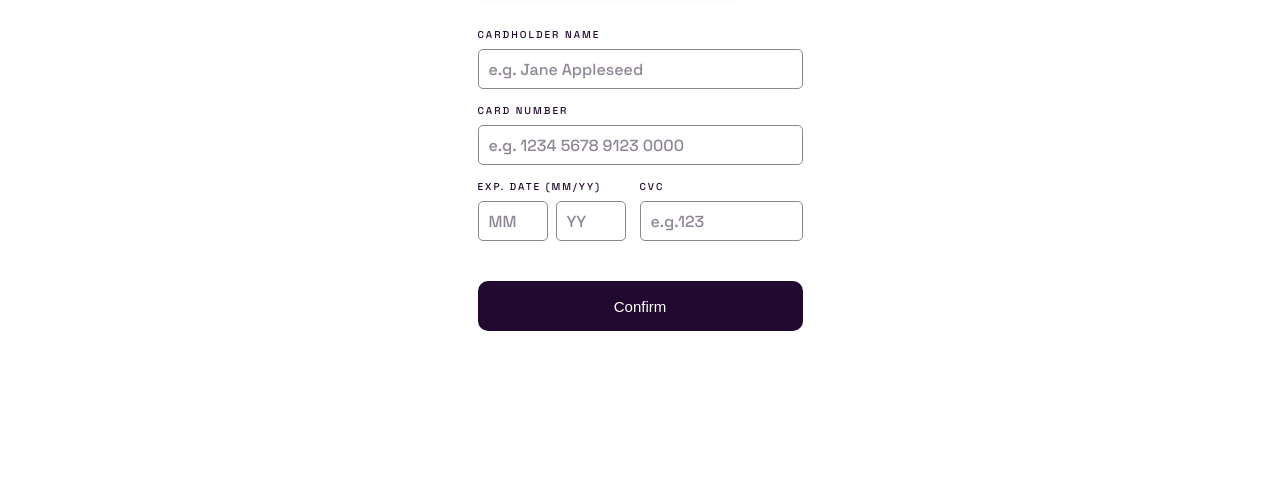
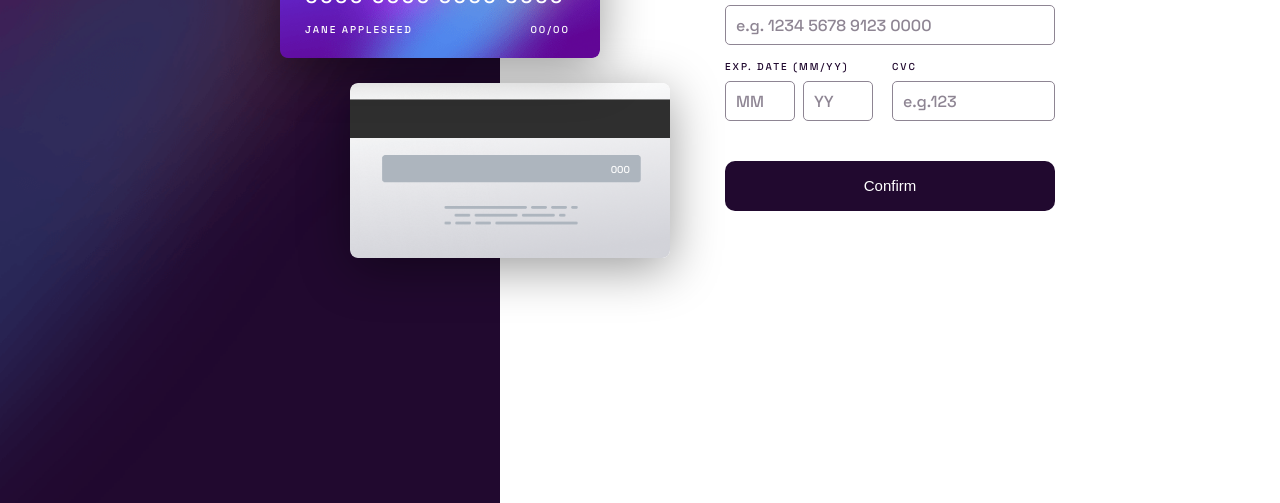
Before and after one commit to Karajoteka/interactive-credit-card-form, a plain HTML site: page index.html in a window 1280 px wide. Shown: the part 297-800 px from the top of the page. Drawn offline with Linux system fonts and the light colour scheme.

Commit message:
Resuelto el anclaje de las tarjetas con el fondo

```diff
--- a/index.html
+++ b/index.html
@@ -9,7 +9,7 @@
   <link href="https://fonts.googleapis.com/css2?family=Space+Grotesk:wght@500&display=swap" rel="stylesheet">
   <link rel="shortcut icon" href="./images/favicon-32x32.png" type="image/x-icon">
   <link rel="stylesheet" href="./css/styles.css">
-  <link rel="stylesheet" href="./css/desktop.css" media="(min-width: 1300px)">
+  <link rel="stylesheet" href="./css/desktop.css" media="(min-width: 1200px)">
   <title>Interactive Credit Card</title>
 </head>
 <body>
--- a/scss/desktop.scss
+++ b/scss/desktop.scss
@@ -8,7 +8,7 @@ body {
   width: 100vw;
   height: 100vh;
   display: grid;
-  grid-template-columns: 1fr 2fr;
+  grid-template-columns: 500px 2fr;
 
   .card-container {
     position: relative;
@@ -44,7 +44,7 @@ body {
 
       .printed-date {
         top: 140px;
-        right: 25px;
+        right: 30px;
       }
     }
 
```
Also changed, not shown: css/desktop.css, 1 other file.
